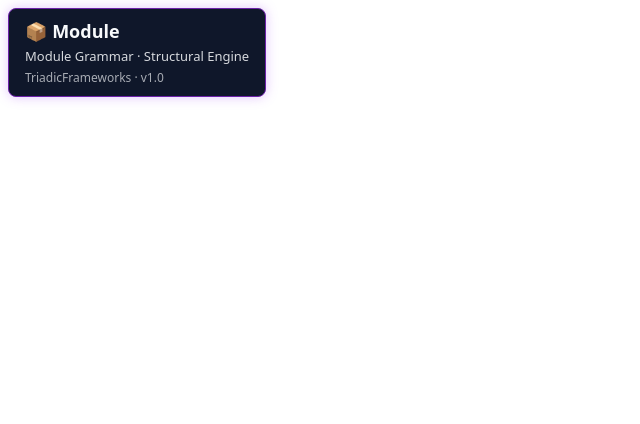
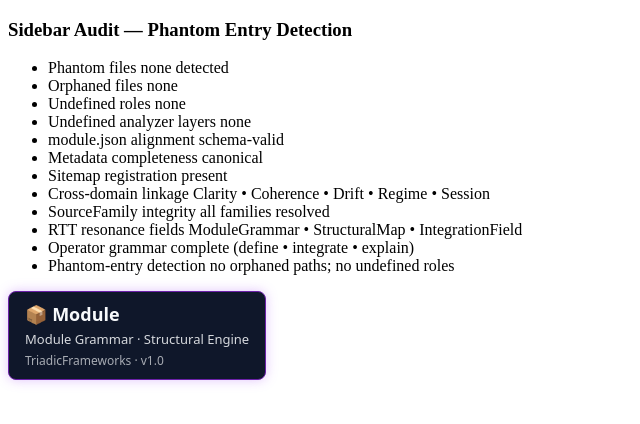
Before and after one commit to umaywant2/clarity, a plain HTML site: page module/index.html in a window 1280 px wide. Shown: the whole page, without its empty margins (0-640 px from the left). Drawn offline with Linux system fonts and the light colour scheme.

Commit message:
Add sidebar audit section to index.html

```diff
--- a/module/index.html
+++ b/module/index.html
@@ -101,6 +101,100 @@
 
 </head>
 
+<body>
+
+<aside class="sidebar-audit">
+
+  <h3 class="audit-title">Sidebar Audit — Phantom Entry Detection</h3>
+
+  <ul class="audit-list">
+
+    <!-- Phantom Files -->
+    <li class="audit-item">
+      <span class="audit-label">Phantom files</span>
+      <span class="audit-value">none detected</span>
+    </li>
+
+    <!-- Orphaned Files -->
+    <li class="audit-item">
+      <span class="audit-label">Orphaned files</span>
+      <span class="audit-value">none</span>
+    </li>
+
+    <!-- Undefined Roles -->
+    <li class="audit-item">
+      <span class="audit-label">Undefined roles</span>
+      <span class="audit-value">none</span>
+    </li>
+
+    <!-- Undefined Analyzer Layers -->
+    <li class="audit-item">
+      <span class="audit-label">Undefined analyzer layers</span>
+      <span class="audit-value">none</span>
+    </li>
+
+    <!-- module.json Alignment -->
+    <li class="audit-item">
+      <span class="audit-label">module.json alignment</span>
+      <span class="audit-value">schema‑valid</span>
+    </li>
+
+    <!-- Metadata Completeness -->
+    <li class="audit-item">
+      <span class="audit-label">Metadata completeness</span>
+      <span class="audit-value">canonical</span>
+    </li>
+
+    <!-- Sitemap Registration -->
+    <li class="audit-item">
+      <span class="audit-label">Sitemap registration</span>
+      <span class="audit-value">present</span>
+    </li>
+
+    <!-- Cross‑Domain Linkage -->
+    <li class="audit-item">
+      <span class="audit-label">Cross‑domain linkage</span>
+      <span class="audit-value">
+        Clarity • Coherence • Drift • Regime • Session
+      </span>
+    </li>
+
+    <!-- SourceFamily Integrity -->
+    <li class="audit-item">
+      <span class="audit-label">SourceFamily integrity</span>
+      <span class="audit-value">all families resolved</span>
+    </li>
+
+    <!-- RTT Resonance Fields -->
+    <li class="audit-item">
+      <span class="audit-label">RTT resonance fields</span>
+      <span class="audit-value">
+        ModuleGrammar • StructuralMap • IntegrationField
+      </span>
+    </li>
+
+    <!-- Operator Grammar -->
+    <li class="audit-item">
+      <span class="audit-label">Operator grammar</span>
+      <span class="audit-value">
+        complete (define • integrate • explain)
+      </span>
+    </li>
+
+    <!-- Phantom‑Entry Detection -->
+    <li class="audit-item">
+      <span class="audit-label">Phantom‑entry detection</span>
+      <span class="audit-value">
+        no orphaned paths; no undefined roles
+      </span>
+    </li>
+
+  </ul>
+
+</aside>
+
+</body>
+
 <div style="
   display:inline-block;
   padding:10px 16px;
```
